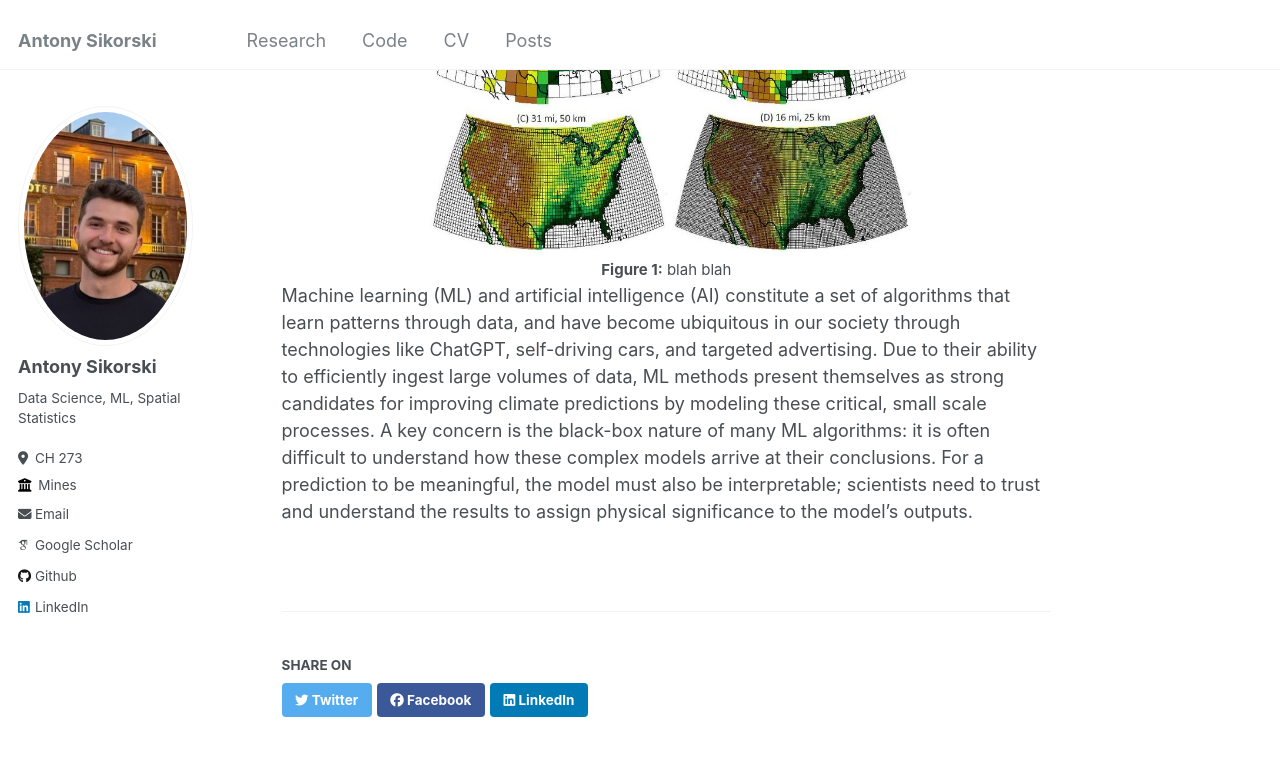
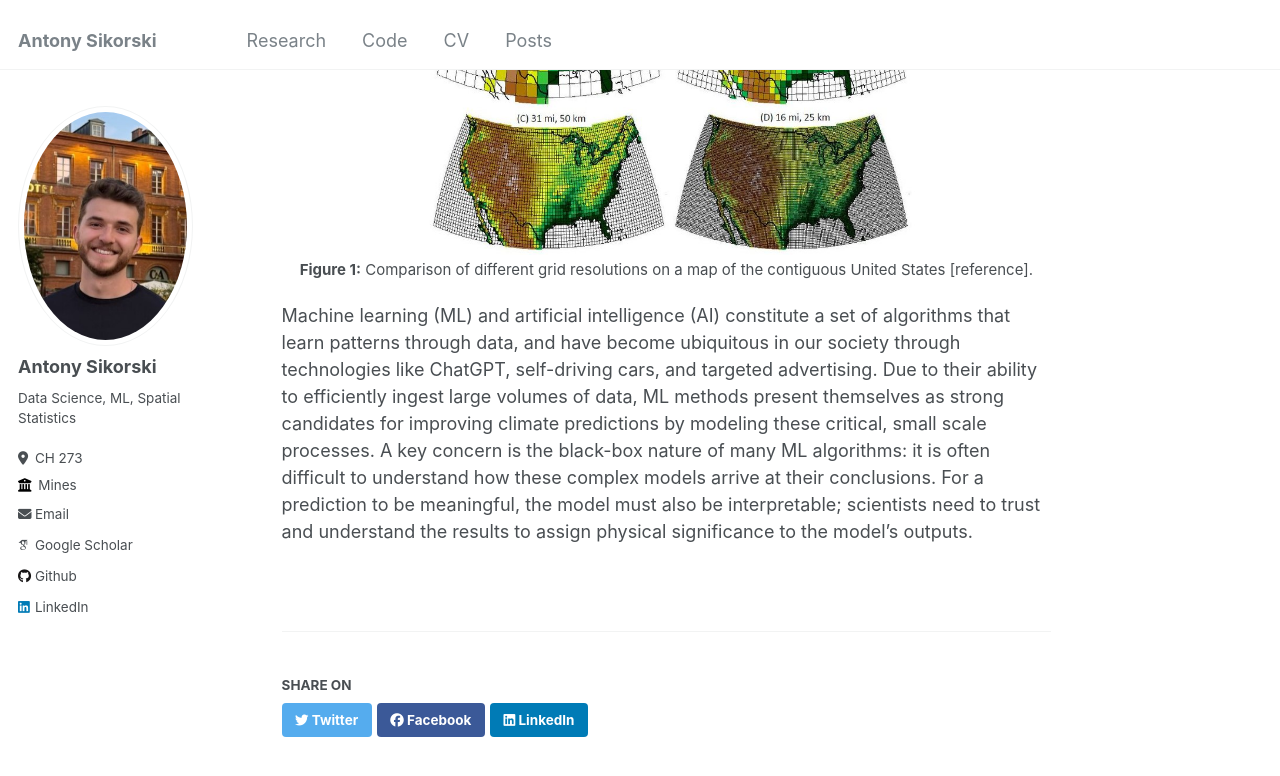
Before and after one commit to antonyxsik/antonyxsik.github.io, a Jekyll site: the page built from _posts/2024-08-03-test_post.md, in a window 1280 px wide and 900 px high, scrolled down 797 px. Shown: the top 776 px of the window. Built offline with Jekyll 4.4.1, drawn with Linux system fonts in a browser that asks for light colours; some web fonts are replaced.

Commit message:
my summer at leap edits

```diff
--- a/_posts/2024-08-03-test_post.md
+++ b/_posts/2024-08-03-test_post.md
@@ -11,11 +11,9 @@ Finding Equations with Machine Learning to Make Climate Models More Accurate
 
 The Earth’s climate is a complicated system. To make sense of it, and to predict the impact of our actions on our climate, scientists need accurate climate models, called Earth System Models (ESMs). ESMs help scientists make forecasts by simulating interactions between the atmosphere, biosphere, cryosphere, land, and oceans. However, these massive computer simulations are expensive to run, often requiring months of supercomputer time. Because of this, they are run at a coarse resolution, chopping up the Earth into 100 x 100 kilometer grid cells, and reporting key measurements such as temperature and humidity for each cell. As each grid cell is larger than the entire state of Rhode Island, this resolution is often far too coarse to properly model, or "resolve", the effects of small scale events, such as a minor thunderstorm and its subsequent flash flooding. Although these events may be on the order of a few meters or kilometers, they can have drastic impacts on the accuracy of long term predictions. This is because our climate is a chaotic system, and small initial changes can result in large differences over time – a phenomenon commonly referred to as the butterfly effect.
 
-<!-- <br/><img src='/images/grid_resolutions.png' width='400'> -->
-
-<div style="text-align: center;">
-    <img src='/images/grid_resolutions.png' width='500'><br/>
-    <span style="font-size: smaller;"><strong>Figure 1:</strong> blah blah</span>
-</div>
+<p align="center" style="margin: 20px 0;">
+  <img src='/images/grid_resolutions.png' width='500'><br/>
+  <span style="font-size: smaller;"><strong>Figure 1:</strong> Comparison of different grid resolutions on a map of the contiguous United States [reference]. </span>
+</p>
 
 Machine learning (ML) and artificial intelligence (AI) constitute a set of algorithms that learn patterns through data, and have become ubiquitous in our society through technologies like ChatGPT, self-driving cars, and targeted advertising. Due to their ability to efficiently ingest large volumes of data, ML methods present themselves as strong candidates for improving climate predictions by modeling these critical, small scale processes. A key concern is the black-box nature of many ML algorithms: it is often difficult to understand how these complex models arrive at their conclusions. For a prediction to be meaningful, the model must also be interpretable; scientists need to trust and understand the results to assign physical significance to the model’s outputs.
```
